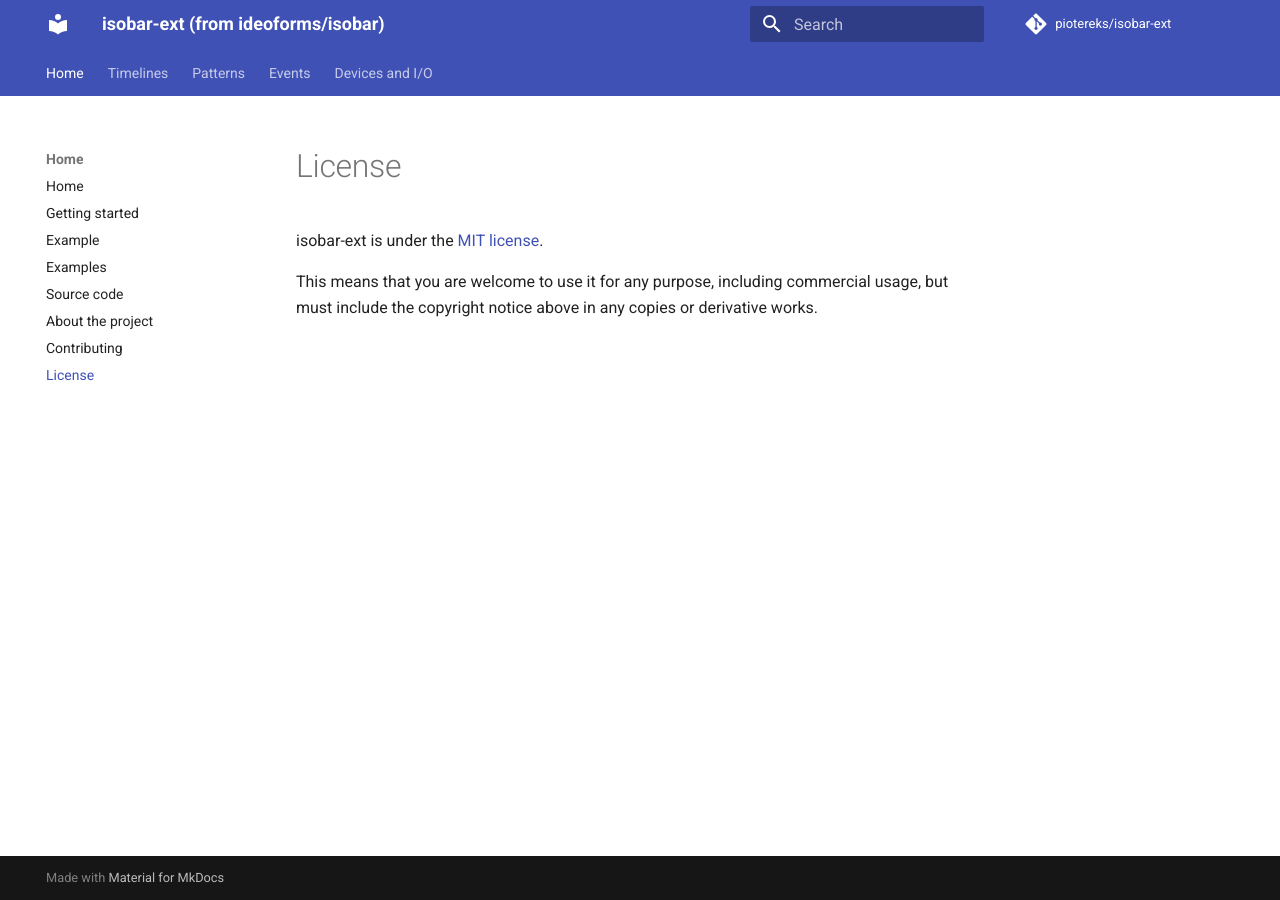
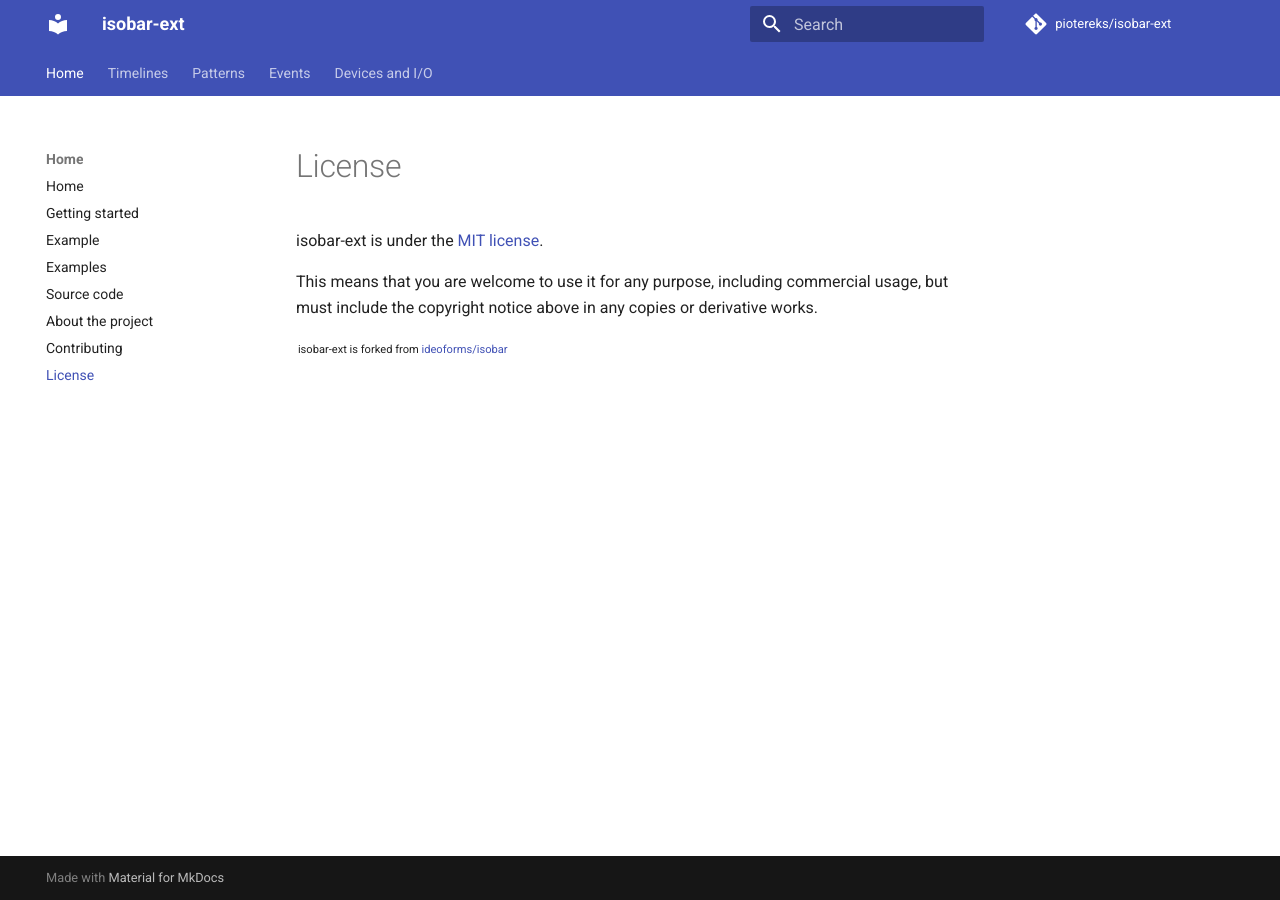
Before and after one commit to ideoforms/isobar, an MkDocs documentation site: the page built from docs/license.md, in a window 1280 px wide. Built offline with MkDocs 1.6.1 and Material for MkDocs 9.7.7, drawn with Linux system fonts in a browser that asks for light colours; comment, search, counter and statistics services are not loaded.

Commit message:
Merge pull request #21
* #11 additional updates

```diff
--- a/docs/license.md
+++ b/docs/license.md
@@ -3,3 +3,7 @@
 isobar-ext is under the [MIT license](https://github.com/piotereks/isobar-ext/blob/master/LICENSE.md).
 
 This means that you are welcome to use it for any purpose, including commercial usage, but must include the copyright notice above in any copies or derivative works.
+
+ <sub><sup>
+      isobar-ext is forked from <a data-hovercard-type="repository" data-hovercard-url="/piotereks/isobar-ext/hovercard" class="Link--inTextBlock" href="https://github.com/ideoforms/isobar">ideoforms/isobar</a>
+    </sup></sub>
--- a/isobar/__init__.py
+++ b/isobar/__init__.py
@@ -1,16 +1,16 @@
 """
-isobar
+isobar-ext
 ~~~~~~
 
 A Python library for algorithmic composition by expressing and constructing musical patterns.
 
 For documentation, please see:
 
-    https://github.com/ideoforms/isobar
+    https://github.com/piotereks/isobar-ext
 
 For a full list of all Pattern classes:
 
-    pydoc3 isobar.pattern
+    pydoc3 isobar-ext.pattern
 
 """
 # flake8: noqa
--- a/mkdocs.yml
+++ b/mkdocs.yml
@@ -1,4 +1,4 @@
-site_name: isobar-ext (from ideoforms/isobar)
+site_name: isobar-ext
 theme:
   name: material
   features:
```
Also changed, not shown: README.md (+1 -1 lines), docs/about.md (+3 -1 lines), docs/index.md (+2 -1 lines).
